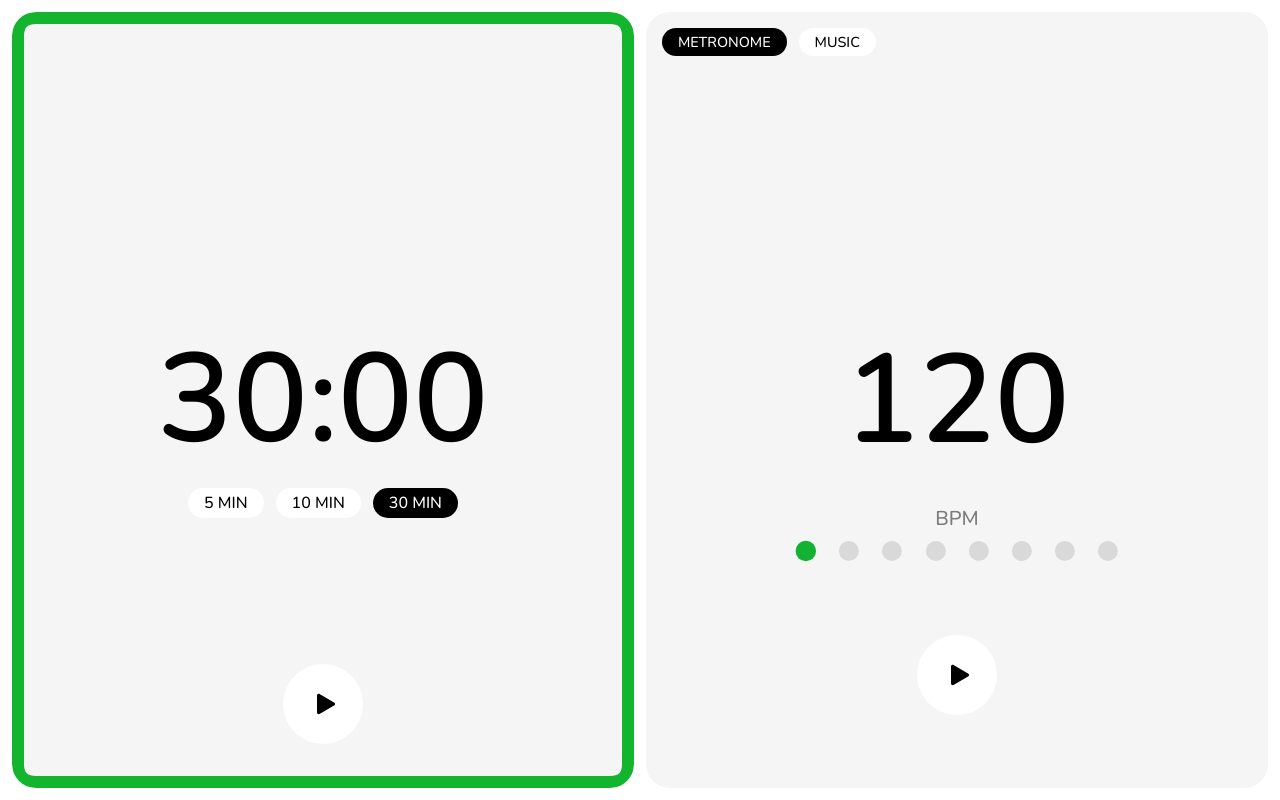
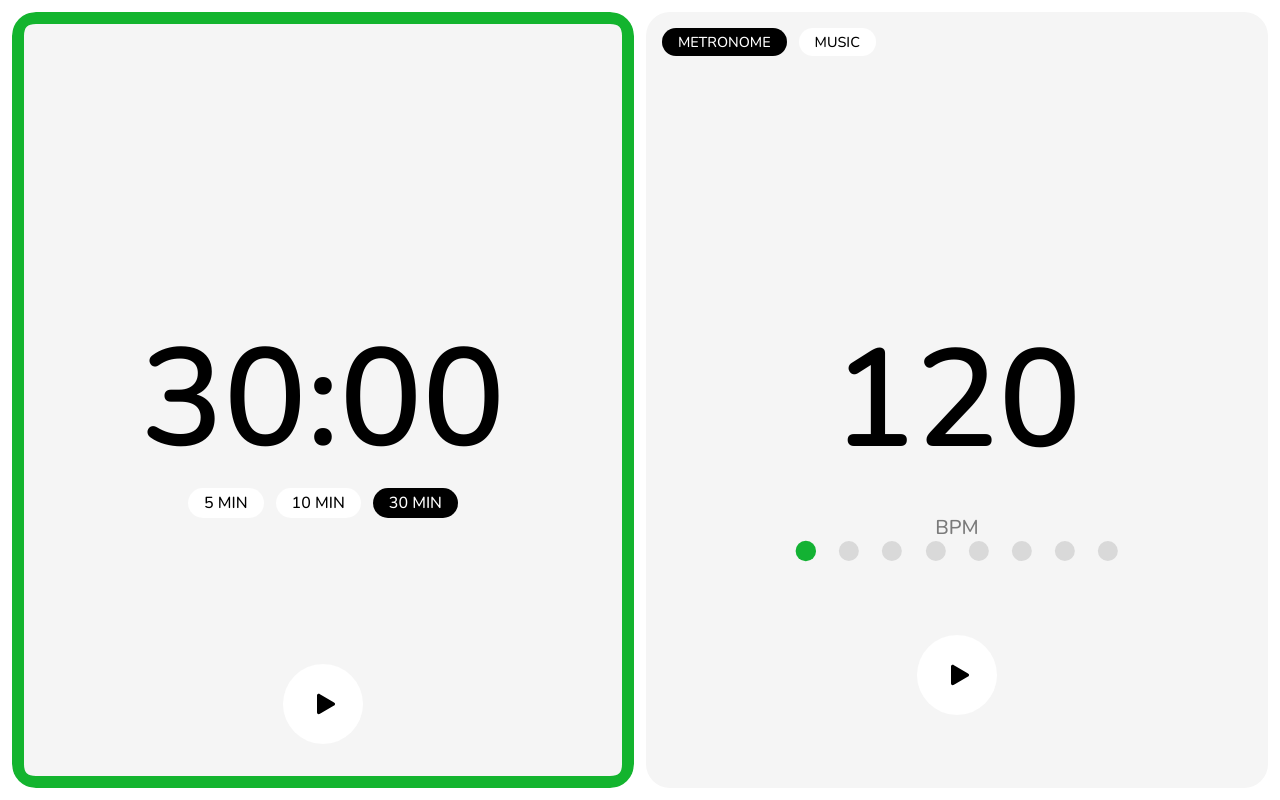
Before and after one commit to gectorzeroni/focusway, a plain HTML site: page index.html in a window 1280 px wide. Drawn offline with nearby package versions, Linux system fonts and the light colour scheme.

Commit message:
Add favicon assets

```diff
--- a/index.html
+++ b/index.html
@@ -4,10 +4,15 @@
     <meta charset="UTF-8" />
     <meta name="viewport" content="width=device-width, initial-scale=1.0" />
     <title>Timer / Metronome</title>
+    <link rel="icon" href="./Favicon%20pack/favicon.ico" sizes="any" />
+    <link rel="icon" type="image/png" sizes="32x32" href="./Favicon%20pack/favicon-32x32.png" />
+    <link rel="icon" type="image/png" sizes="16x16" href="./Favicon%20pack/favicon-16x16.png" />
+    <link rel="apple-touch-icon" href="./Favicon%20pack/apple-touch-icon.png" />
+    <link rel="manifest" href="./site.webmanifest" />
     <link rel="preconnect" href="https://fonts.googleapis.com" />
     <link rel="preconnect" href="https://fonts.gstatic.com" crossorigin />
     <link href="https://fonts.googleapis.com/css2?family=Nunito:wght@500;600&display=swap" rel="stylesheet" />
-    <link rel="stylesheet" href="./styles.css?v=centered-numbers" />
+    <link rel="stylesheet" href="./styles.css?v=bigger-desktop-numbers" />
   </head>
   <body>
     <main class="app" aria-label="Timer and sound workspace">
--- a/styles.css
+++ b/styles.css
@@ -125,7 +125,7 @@ input {
   top: 50%;
   left: 50%;
   text-align: center;
-  font-size: clamp(5rem, 9.8vw, 8.75rem);
+  font-size: clamp(5.5rem, 10.8vw, 10rem);
   transform: translate(-50%, -50%) scale(1);
 }
 
@@ -378,7 +378,7 @@ input {
   border: 0;
   background: transparent;
   text-align: center;
-  font-size: clamp(5rem, 9.8vw, 8.75rem);
+  font-size: clamp(5.5rem, 10.8vw, 10rem);
   outline: 0;
   appearance: textfield;
 }
```
Also changed, not shown: Favicon pack/android-chrome-192x192.png (added), Favicon pack/android-chrome-512x512.png (added), Favicon pack/apple-touch-icon.png (added), Favicon pack/favicon-16x16.png (added), Favicon pack/favicon-32x32.png (added), Favicon pack/favicon.ico (added), site.webmanifest (added).
